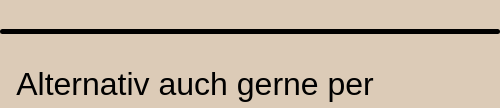
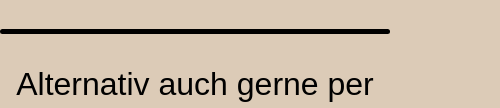
Before and after one commit to Herox4/Klaudia-Website, a plain HTML site: page contact.html in a window 390 px wide. Shown: the part 642-750 px from the top of the page, 500 px wide, since content can reach past the window. Drawn offline with Linux system fonts and the light colour scheme; a web font is replaced by a local one.

Commit message:
Update styles.css

```diff
--- a/styles.css
+++ b/styles.css
@@ -397,4 +397,8 @@ hr.invisible-divider {
     .contact-inputs{
         width: 80vw;
     }
+
+    .contact-hr{
+        max-width: 100%;
+    }
 }
```
